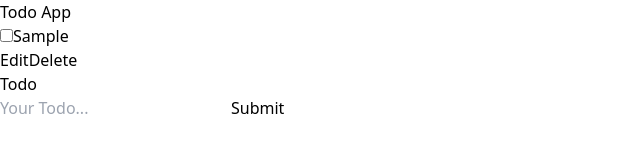
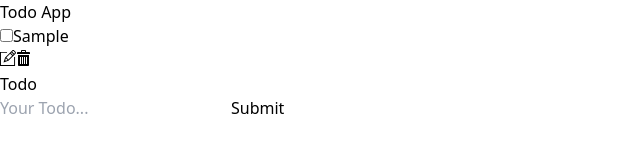
Before and after one commit to swatityagii/todoapp, a React (Vite) app: page / in a window 1280 px wide. Both pictures are taken after typing "Sample" into the empty fields and a click on the button "Submit". Shown: the top 160 px of the page, without its empty margins (0-640 px from the left). Built offline with nearby package versions, Linux system fonts and the light colour scheme.

Commit message:
made components

```diff
--- /dev/null
+++ b/src/Icons.jsx
@@ -0,0 +1,46 @@
+import { TfiPencilAlt } from "react-icons/tfi";
+import { ImBin } from "react-icons/im";
+
+function TodoIcons(props) {
+  const { completed, onEdit, onDelete } = props;
+  return (
+    <div>
+      {completed ? (
+        <>
+          <button className="ml-3 bg-green-500 text-white h-6 rounded-md cursor-default pl-2 pr-2">
+            Completed
+          </button>
+          <button
+            className="ml-3 text-sky-500 rounded-md hover:shadow-lg"
+            onClick={onEdit}
+          >
+            <TfiPencilAlt />
+          </button>
+          <button
+            className="ml-3 text-red-500 rounded-md hover:shadow-lg"
+            onClick={onDelete}
+          >
+            <ImBin />
+          </button>
+        </>
+      ) : (
+        <>
+          <button
+            className="ml-3 rounded-md text-sky-500 hover:shadow-lg"
+            onClick={onEdit}
+          >
+            <TfiPencilAlt />
+          </button>
+          <button
+            className="ml-3 text-red-500 rounded-md hover:shadow-lg"
+            onClick={onDelete}
+          >
+            <ImBin />
+          </button>
+        </>
+      )}
+    </div>
+  );
+}
+
+export default TodoIcons;
--- a/src/TodoList.jsx
+++ b/src/TodoList.jsx
@@ -1,11 +1,8 @@
-import PropTypes from "prop-types";
+import Icons from "./Icons";
+function TodoList(props) {
+  const { todos, handleToggleComplete, handleDeleteTodo, handleEditTodo } =
+    props;
 
-const TodoList = ({
-  todos,
-  handleToggleComplete,
-  handleDeleteTodo,
-  handleEditTodo,
-}) => {
   return (
     <div className="flex flex-col w-full pt-3 pb-3 gap-3">
       {todos.map((todo) => (
@@ -23,51 +20,15 @@ const TodoList = ({
             <span>{todo.name}</span>
           </div>
 
-          {todo.completed ? (
-            <div>
-              <button className="ml-2 text-white pl-2 pr-2 rounded-md bg-green-500 cursor-default">
-                Completed
-              </button>
-              <button
-                className="ml-2 text-white pl-2 pr-2 rounded-md bg-sky-500 hover:shadow-lg"
-                onClick={() => handleEditTodo(todo.id)}
-              >
-                Edit
-              </button>
-              <button
-                className="ml-2 text-white pl-2 pr-2 rounded-md bg-red-500 hover:shadow-lg"
-                onClick={() => handleDeleteTodo(todo.id)}
-              >
-                Delete
-              </button>
-            </div>
-          ) : (
-            <div>
-              <button
-                className="ml-2 text-white pl-2 pr-2 rounded-md bg-sky-500 hover:shadow-lg"
-                onClick={() => handleEditTodo(todo.id)}
-              >
-                Edit
-              </button>
-              <button
-                className="ml-2 text-white pl-2 pr-2 rounded-md bg-red-500 hover:shadow-lg"
-                onClick={() => handleDeleteTodo(todo.id)}
-              >
-                Delete
-              </button>
-            </div>
-          )}
+          <Icons
+            completed={todo.completed}
+            onEdit={() => handleEditTodo(todo.id)}
+            onDelete={() => handleDeleteTodo(todo.id)}
+          />
         </div>
       ))}
     </div>
   );
-};
-
-TodoList.propTypes = {
-  todos: PropTypes.array.isRequired,
-  handleToggleComplete: PropTypes.func.isRequired,
-  handleDeleteTodo: PropTypes.func.isRequired,
-  handleEditTodo: PropTypes.func.isRequired,
-};
+}
 
 export default TodoList;
```
Also changed, not shown: src/TodoForm.jsx (+3 -10 lines).
